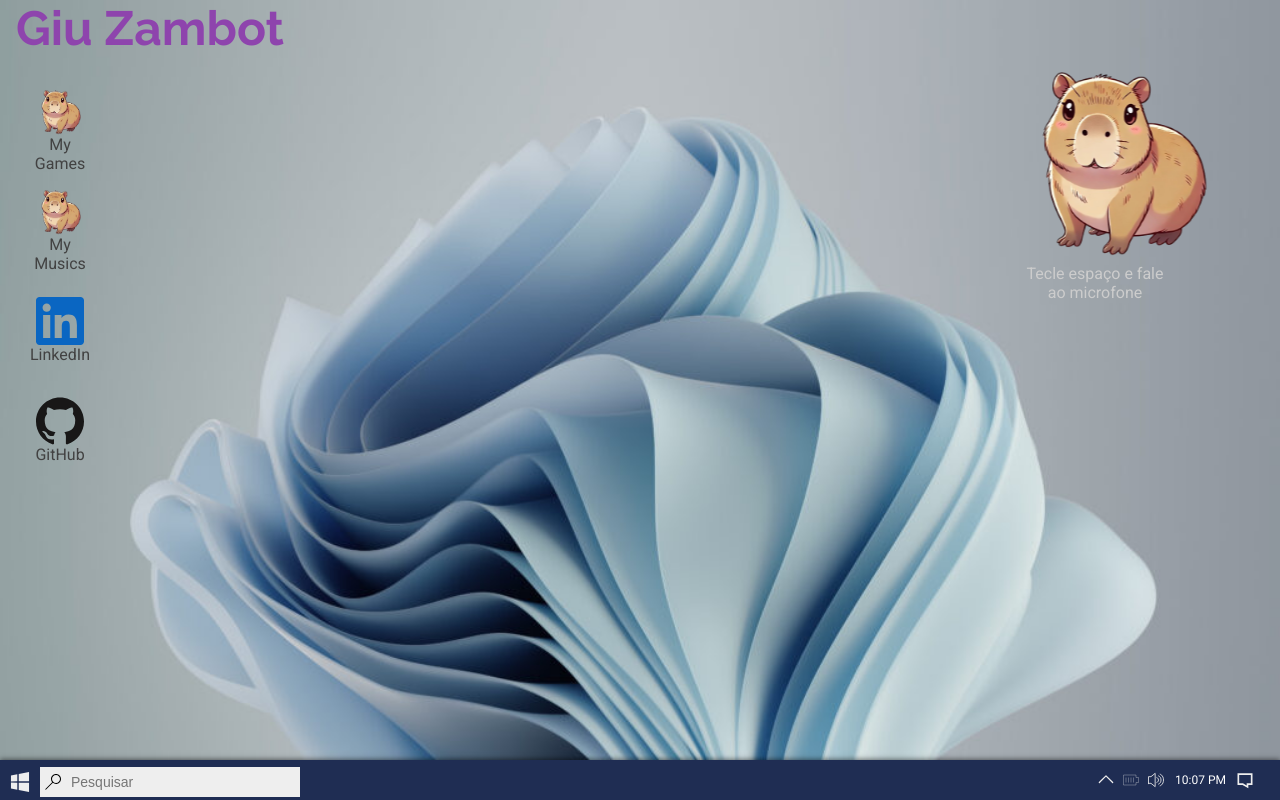
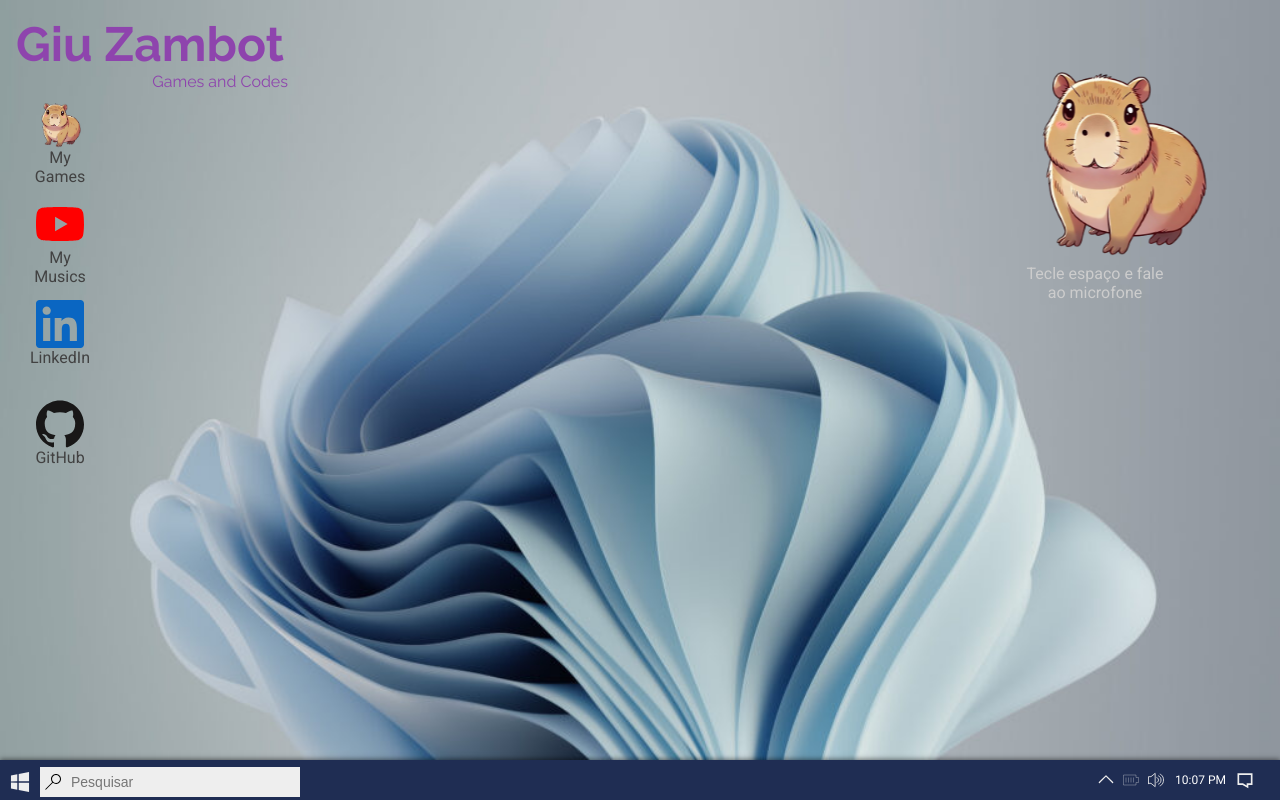
Before and after one commit to GiuZambot/personal-site-giuzambot, a React (Vite) app: page / in a window 1280 px wide. Built offline with nearby package versions, Linux system fonts and the light colour scheme.

Commit message:
feat: musics folder

```diff
--- a/src/Router.tsx
+++ b/src/Router.tsx
@@ -23,7 +23,7 @@ export default function Router() {
       <BrowserRouter>
         <Routes>
           <Route path='/' element={<Home />} />
-          <Route path='/music' element={<Musics />} />
+          <Route path='/music/:id' element={<Musics />} />
           <Route path="/games/cooking" element={<Game />} />
           <Route path="/games/island" element={<ProfileGame className="profileGame" />} />
           <Route path="/privacy/tappyescape" element={<PrivacyPolicyTappyEscape />} />
--- a/src/index.css
+++ b/src/index.css
@@ -1,11 +1,4 @@
 @import url(https://fonts.googleapis.com/css2?family=Roboto:wght@400;700&family=Montserrat:wght@400;700&family=Raleway:wght@400;700&display=swap);
-
-h1 {
-  font-family: 'Raleway', sans-serif;
-  color: #8E44AD;
-  font-size: 3em;
-  margin-left: 1rem;
-}
 
 * {
   margin: 0;
--- a/src/screens/Home/Home.css
+++ b/src/screens/Home/Home.css
@@ -17,6 +17,27 @@
   display: flex;
   justify-content: center;
   align-items: center;
+}
+
+.site-title {
+  width: 19rem;
+  padding: 1rem;
+  display: flex;
+  flex-direction: column;
+  justify-content: center;
+  user-select: none;
+}
+
+.site-title h1 {
+  font-family: 'Raleway', sans-serif;
+  color: #8E44AD;
+  font-size: 3em;
+}
+
+.site-title p {
+  font-family: 'Raleway', sans-serif;
+  color: #8E44AD;
+  text-align: right;
 }
 
 .spacer {
@@ -170,7 +191,6 @@
 
 .icon {
   width: 60px;
-  height: 60px;
   position: absolute;
   cursor: pointer;
   display: flex;
--- a/src/screens/Home/Home.tsx
+++ b/src/screens/Home/Home.tsx
@@ -37,7 +37,10 @@ export default function Home() {
             backgroundSize: '100% 100%',
           }}
         >
-          <h1>Giu Zambot</h1>
+          <div className="site-title">
+            <h1>Giu Zambot</h1>
+            <p>Games and Codes</p>
+          </div>
           {defaultIcons.map(icon => (
             <DesktopIcon key={icon.id} {...icon} />
           ))}
--- a/src/screens/Home/Icons.tsx
+++ b/src/screens/Home/Icons.tsx
@@ -1,6 +1,7 @@
 import Capib from '../../assets/capib.png'
 import LinkedIn from '../../assets/linkedin.svg'
 import Github from '../../assets/github.svg'
+import Youtube from '../../assets/youtube.svg'
 import { IconProps } from '../../components/DesktopIcons/DesktopIcons';
 
 interface IconsMap {
@@ -10,7 +11,7 @@ interface IconsMap {
 export const myGames: IconProps[] = [
   {
     id: "game-cooking",
-    name: "Game Cooking",
+    name: "Cooking(in develop)",
     img: Capib,
     top: 30,
     left: 20,
@@ -18,11 +19,127 @@ export const myGames: IconProps[] = [
   },
   {
     id: "profile-game",
-    name: "Island Alone",
+    name: "Island Alone (old site home)",
     img: Capib,
     top: 130,
     left: 20,
     url: "/games/island",
+  }
+];
+
+let musicId = 1
+export const myMusics: IconProps[] = [
+  {
+    id: `music-${musicId++}`,
+    name: "Becoming the destroyer",
+    img: Youtube,
+    top: 20,
+    left: 20,
+    url: "music/whDS8XM8N4Y",
+  },
+  {
+    id: `music-${musicId++}`,
+    name: "Echoes of Freedom",
+    img: Youtube,
+    top: 120,
+    left: 20,
+    url: "music/qrb5qi4Gqpc",
+  },
+  {
+    id: `music-${musicId++}`,
+    name: "The treasure",
+    img: Youtube,
+    top: 220,
+    left: 20,
+    url: "music/8_2_3zIMBbU",
+  },
+  {
+    id: `music-${musicId++}`,
+    name: "Eternal",
+    img: Youtube,
+    top: 20,
+    left: 120,
+    url: "music/4Duax63ZuZQ",
+  },
+  {
+    id: `music-${musicId++}`,
+    name: "Embrace the tide",
+    img: Youtube,
+    top: 120,
+    left: 120,
+    url: "music/tQeBrOqEF-c",
+  },
+  {
+    id: `music-${musicId++}`,
+    name: "I Feel Good",
+    img: Youtube,
+    top: 220,
+    left: 120,
+    url: "music/zjWCih6ucfA",
+  },
+  {
+    id: `music-${musicId++}`,
+    name: "Not Me Anymore",
+    img: Youtube,
+    top: 20,
+    left: 220,
+    url: "music/LRnBs2us548",
+  },
+  {
+    id: `music-${musicId++}`,
+    name: "Hope's Horizon",
+    img: Youtube,
+    top: 120,
+    left: 220,
+    url: "music/oIopgGnM1LM",
+  },
+  {
+    id: `music-${musicId++}`,
+    name: "Acceptance Blooms",
+    img: Youtube,
+    top: 220,
+    left: 220,
+    url: "music/uh4rzTqsqfw",
+  },
+  {
+    id: `music-${musicId++}`,
+    name: "Dancing to the end",
+    img: Youtube,
+    top: 20,
+    left: 320,
+    url: "music/fb_YBcE-OLU",
+  },
+  {
+    id: `music-${musicId++}`,
+    name: "Ephemeral Waltz",
+    img: Youtube,
+    top: 120,
+    left: 320,
+    url: "music/rtyAvbZYG4U",
+  },
+  {
+    id: `music-${musicId++}`,
+    name: "In Case of Love",
+    img: Youtube,
+    top: 220,
+    left: 320,
+    url: "music/2J1DCHrxr38",
+  },
+  {
+    id: `music-${musicId++}`,
+    name: "Let Go Their Whispers",
+    img: Youtube,
+    top: 20,
+    left: 420,
+    url: "music/ZRD4XSwTY98",
+  },
+  {
+    id: `music-${musicId++}`,
+    name: "Endless Ocean of Life",
+    img: Youtube,
+    top: 120,
+    left: 420,
+    url: "music/jk_JipWv9tw",
   }
 ];
 
@@ -41,10 +158,11 @@ export const defaultIcons: IconProps[] = [
   {
     id: "Musics",
     name: "My Musics",
-    img: Capib,
+    img: Youtube,
     top: initialPosition + 100,
     left: 30,
-    url: "music",
+    type: 'folder',
+    content: 'myMusics',
   },
   {
     id: "LinkedIn",
@@ -69,5 +187,6 @@ export const defaultIcons: IconProps[] = [
 
 export const iconsMap: IconsMap = {
   myGames,
+  myMusics,
   defaultIcons
 }
--- a/src/screens/Music/Music.tsx
+++ b/src/screens/Music/Music.tsx
@@ -1,14 +1,17 @@
 import { Layout } from "antd";
 import styles from "./Music.module.css"
+import { useParams } from "react-router-dom";
 
 export default function Musics() {
+  const { id } = useParams()
+
   return (
     <Layout>
       <div className={styles.videoResponsive}>
         <iframe
           width="560"
           height="315"
-          src="https://www.youtube.com/embed/?listType=playlist&list=PLzXU62mJbRgZFSTb0mGXJKbN4zPKB671L&index=1&cc_load_policy=1"
+          src={`https://www.youtube.com/embed/${id}`}
           title="YouTube video player"
           allow="accelerometer; autoplay; clipboard-write; encrypted-media; gyroscope; picture-in-picture; web-share"
           referrerPolicy="strict-origin-when-cross-origin"
```
Also changed, not shown: src/assets/youtube.svg (added), src/components/DesktopIcons/DesktopIcons.tsx (line endings or trailing spaces).
